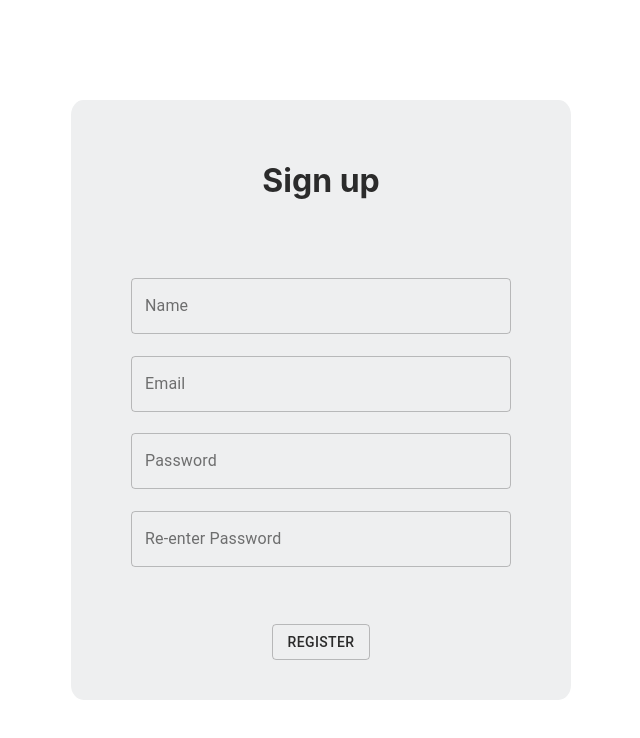
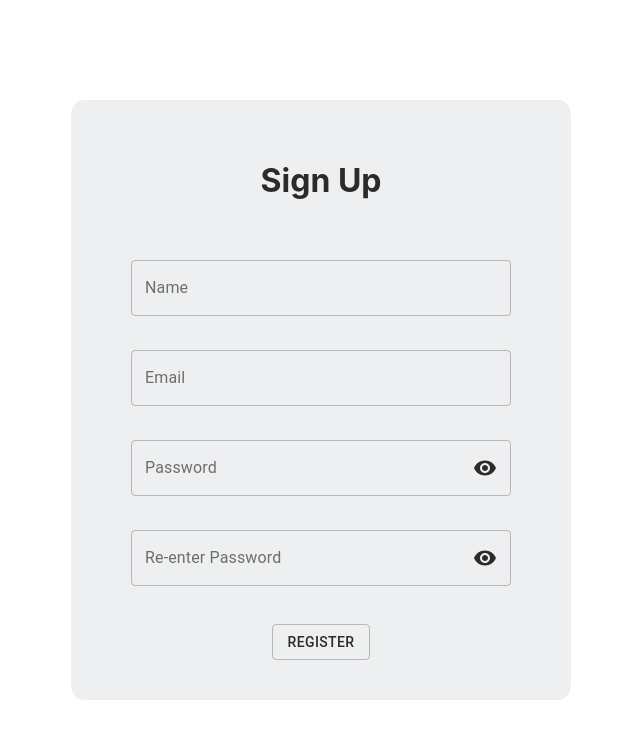
Before and after one commit to shannonbonet/siren-web, a Next.js app: page /register in a window 1280 px wide. Shown: the top 738 px of the page, without its empty margins (319-959 px from the left). Built offline with nearby package versions, Linux system fonts and the light colour scheme; no server answers.

Commit message:
added password visibility

```diff
--- a/src/pages/register/index.tsx
+++ b/src/pages/register/index.tsx
@@ -2,14 +2,16 @@ import { useState } from 'react';
 import { useRouter } from 'next/router';
 import { useAuth } from '../../firebase/auth/useFirebaseAuth';
 import styles from './styles.module.css';
-import { Button, TextField } from '@material-ui/core';
-
+import { Button, FormControl, IconButton, InputAdornment, InputLabel, OutlinedInput, TextField } from '@material-ui/core';
+import { Visibility, VisibilityOff } from '@material-ui/icons';
 
 const SignUp = () => {
   const [email, setEmail] = useState("");
   const [name, setName] = useState("")
   const [passwordOne, setPasswordOne] = useState("");
   const [passwordTwo, setPasswordTwo] = useState("");
+  const [showPassOne, setShowOne] = useState(false);
+  const [showPassTwo, setShowTwo] = useState(false);
   const router = useRouter();
 
   const { createUserWithEmailAndPassword } = useAuth();
@@ -58,17 +60,67 @@ function checkPassword (password: string, password2: string): boolean {
     return password === password2;
   }
 
+  const toggleFirstPassword = () => {
+    setShowOne(!showPassOne);
+  }
+  const toggleSecondPassword = () => {
+    setShowTwo(!showPassTwo);
+  }
+
   return (
     <div className={styles.container}>
         <div className={styles.window}>
-          <h1 className={styles.header}>Sign up</h1>
+          <h1 className={styles.header}>Sign Up</h1>
           <div className={styles.form}>
             <form id="register" onSubmit={onSubmit}>
               <div className={styles.input}>
                 <TextField label="Name" variant="outlined" onChange={(e) => setName(e.target.value)} />
                 <TextField label="Email" variant="outlined" onChange={(e) => setEmail(e.target.value)} />
-                <TextField label="Password" type="password" variant="outlined" onChange={(e) => setPasswordOne(e.target.value)} />
-                <TextField label="Re-enter Password" type="password" variant="outlined" onChange={(e) => setPasswordTwo(e.target.value)} />
+                {/* Not sure how to fix 'no overloads match this call' error for FormControl but it works on my end
+                Without FormControl, the InputLabel doesn't format nicely */}
+                <FormControl sx={{ m: 1, width: '25ch' }} variant="outlined">
+                    <InputLabel htmlFor="outlined-adornment-password">Password</InputLabel>
+                    <OutlinedInput
+                      id="outlined-adornment-password"
+                      type={showPassOne ? 'text' : 'password'}
+                      onChange={(e) => setPasswordOne(e.target.value)}
+                      endAdornment={
+                        <InputAdornment position="end">
+                          <IconButton
+                            aria-label="toggle password visibility"
+                            onClick={toggleFirstPassword}
+                            edge="end"
+                          >
+                            {showPassOne ? <VisibilityOff /> : <Visibility />}
+                          </IconButton>
+                        </InputAdornment>
+                      }
+                    label="Password"
+                  />
+                </FormControl>
+                <FormControl sx={{ m: 1, width: '25ch' }} variant="outlined">
+                    <InputLabel htmlFor="outlined-adornment-password">Re-enter Password</InputLabel>
+                    <OutlinedInput
+                      id="outlined-adornment-password"
+                      type={showPassOne ? 'text' : 'password'}
+                      onChange={(e) => setPasswordTwo(e.target.value)}
+                      endAdornment={
+                        <InputAdornment position="end">
+                          <IconButton
+                            aria-label="toggle password visibility"
+                            onClick={toggleSecondPassword}
+                            edge="end"
+                          >
+                            {showPassTwo ? <VisibilityOff /> : <Visibility />}
+                          </IconButton>
+                        </InputAdornment>
+                      }
+                    label="Password"
+                  />
+                </FormControl>
+
+                {/* old password version with no icon */}
+                {/* <TextField label="Re-enter Password" type={showPassTwo ? "text" :"password"} variant="outlined" onChange={(e) => setPasswordTwo(e.target.value)} /> */}
               </div>
             </form>
           </div>
--- a/src/pages/register/styles.module.css
+++ b/src/pages/register/styles.module.css
@@ -28,7 +28,7 @@
 .input {
     display: flex;
     flex-direction: column;
-    height: 350px;
+    height: 400px;
     padding: 20px;
     justify-content: space-around;
 }
```
Also changed, not shown: src/pages/login/index.tsx (+29 -4 lines).
